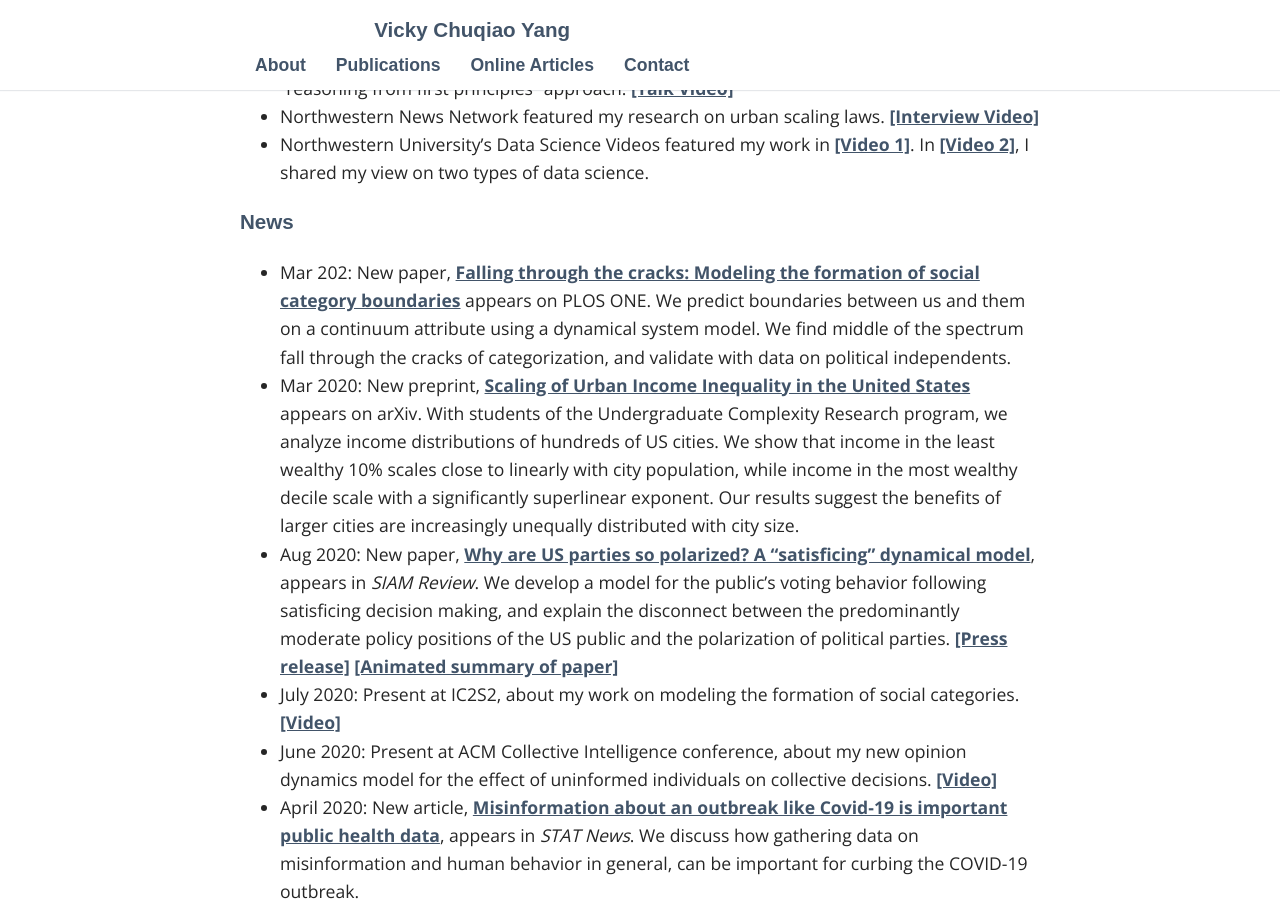
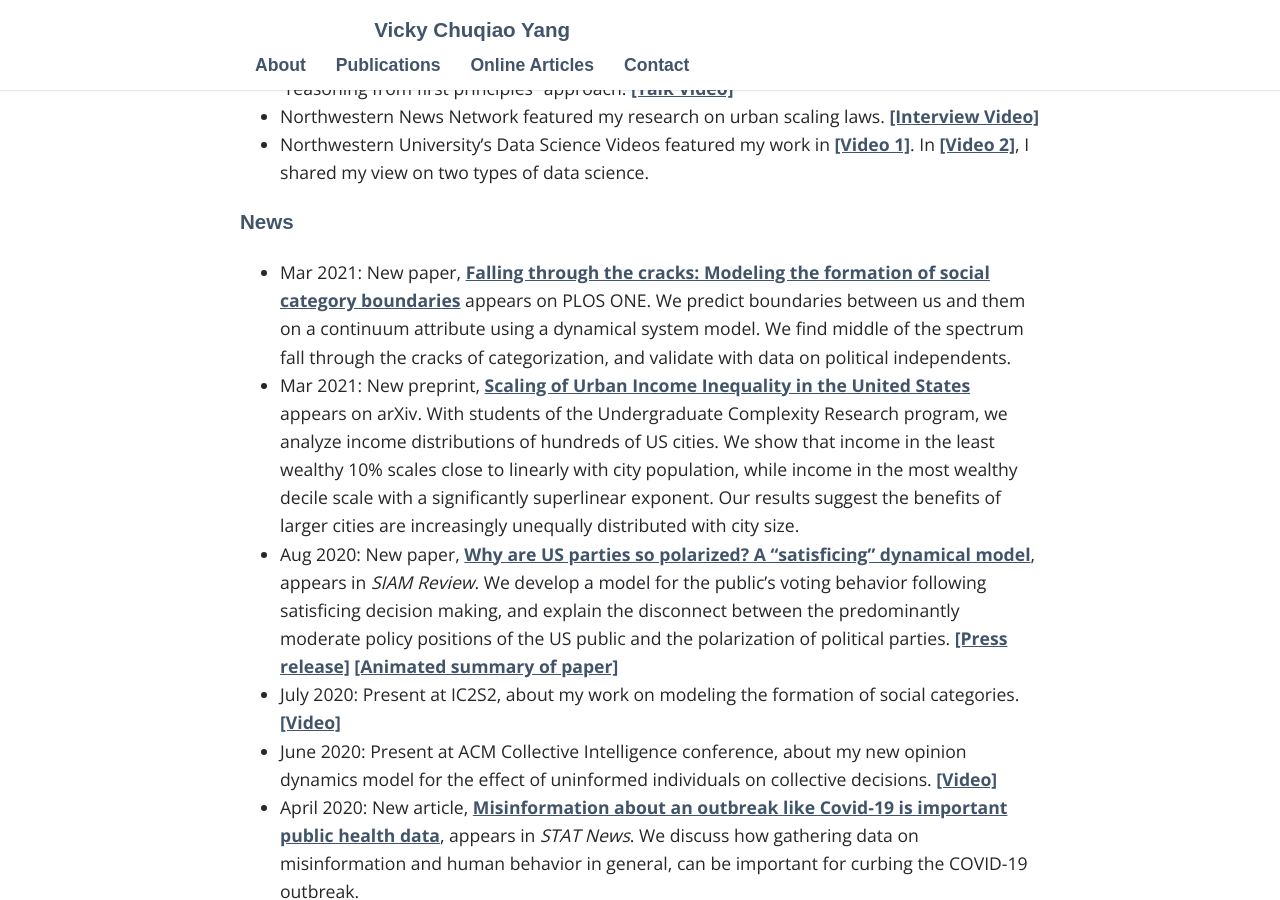
Before and after one commit to vc-yang/vc-yang.github.io, a Jekyll site: the page built from index.md, in a window 1280 px wide and 900 px high, scrolled down 729 px. Built offline with Jekyll 4.4.1, drawn with Linux system fonts in a browser that asks for light colours; some web fonts are replaced.

Commit message:
correct dates

```diff
--- a/index.md
+++ b/index.md
@@ -22,8 +22,8 @@ If you are looking for my interactive visualization of US Congress ideology, it'
 
 
 ### News
-* Mar 202: New paper, [Falling through the cracks: Modeling the formation of social category boundaries](https://journals.plos.org/plosone/article?id=10.1371/journal.pone.0247562) appears on PLOS ONE. We predict boundaries between us and them on a continuum attribute using a dynamical system model. We find middle of the spectrum fall through the cracks of categorization, and validate with data on political independents.
-* Mar 2020: New preprint, [Scaling of Urban Income Inequality in the United States](https://arxiv.org/abs/2102.13150) appears on arXiv. With students of the Undergraduate Complexity Research program, we analyze income distributions of hundreds of US cities. We show that income in the least wealthy 10% scales close to linearly with city population, while income in the most wealthy decile scale with a significantly superlinear exponent. Our results suggest the benefits of larger cities are increasingly unequally distributed with city size.
+* Mar 2021: New paper, [Falling through the cracks: Modeling the formation of social category boundaries](https://journals.plos.org/plosone/article?id=10.1371/journal.pone.0247562) appears on PLOS ONE. We predict boundaries between us and them on a continuum attribute using a dynamical system model. We find middle of the spectrum fall through the cracks of categorization, and validate with data on political independents.
+* Mar 2021: New preprint, [Scaling of Urban Income Inequality in the United States](https://arxiv.org/abs/2102.13150) appears on arXiv. With students of the Undergraduate Complexity Research program, we analyze income distributions of hundreds of US cities. We show that income in the least wealthy 10% scales close to linearly with city population, while income in the most wealthy decile scale with a significantly superlinear exponent. Our results suggest the benefits of larger cities are increasingly unequally distributed with city size.
  * Aug 2020: New paper, [Why are US parties so polarized? A "satisficing" dynamical model](https://epubs.siam.org/doi/ref/10.1137/19M1254246), appears in *SIAM Review*. We develop a model for the public's voting behavior following satisficing decision making, and explain the disconnect between the predominantly moderate policy positions of the US public and the polarization of political parties. [[Press release]](https://santafe.edu/news-center/news/new-model-shows-how-voting-behavior-can-drive-political-parties-apart) [[Animated summary of paper]](https://youtu.be/0a-jALVP1bs)
 * July 2020: Present at IC2S2, about my work on modeling the formation of social categories.  [[Video]](https://youtu.be/j5qGxYQu-dQ)
 * June 2020: Present at ACM Collective Intelligence conference, about my new opinion dynamics model for the effect of uninformed individuals on collective decisions. [[Video]](https://www.youtube.com/watch?v=94zotD8b7eU&feature=youtu.be)
```
